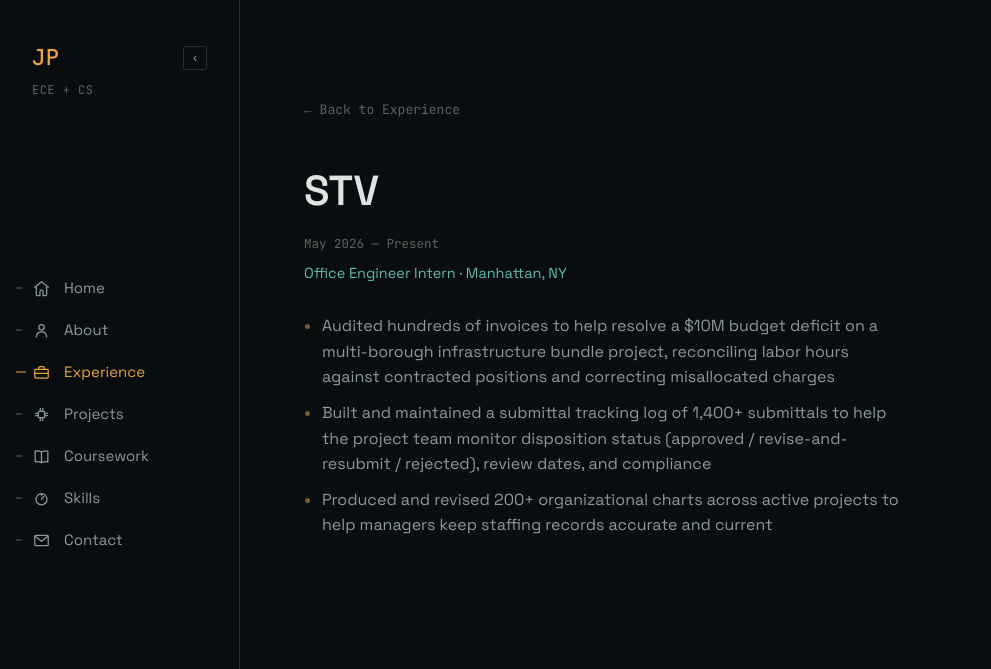
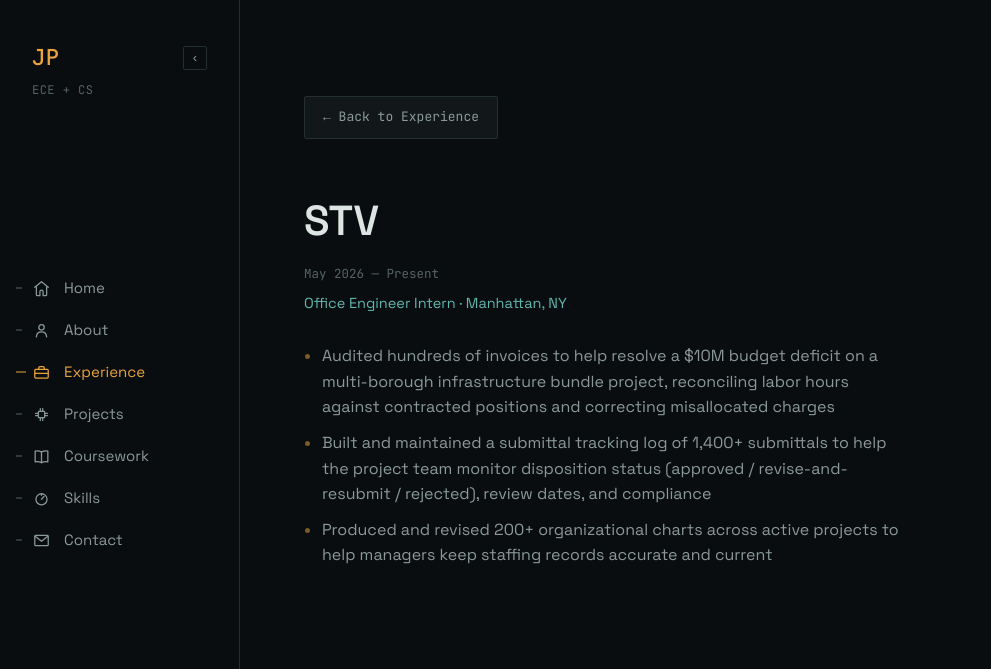
Before and after one commit to juliennpolycarpe/juliennpolycarpe-website, a plain HTML site: page experience/stv.html in a window 1280 px wide. Shown: the top 669 px of the page, without its empty margins (0-991 px from the left). Drawn offline with Linux system fonts and the light colour scheme.

```diff
--- a/styles.css
+++ b/styles.css
@@ -369,12 +369,18 @@
 .back-link{
   font-family: var(--font-mono);
   font-size: 13px;
-  color: var(--text-faint);
-  display: inline-block;
-  margin-bottom: 28px;
+  color: var(--text-dim);
+  display: inline-flex;
+  align-items: center;
+  border: 1px solid var(--border);
+  border-radius: 2px;
+  padding: 10px 18px;
+  background: var(--surface);
+  margin-bottom: 40px;
+  transition: color 0.15s ease, border-color 0.15s ease;
 }
 
-.back-link:hover{ color: var(--amber); }
+.back-link:hover{ color: var(--amber); border-color: var(--amber-dim); }
 
 .detail{ max-width: var(--content-max); padding-bottom: 40px; }
 
```
Also changed, not shown: projects.html (+4 -4 lines), 1 other file.
